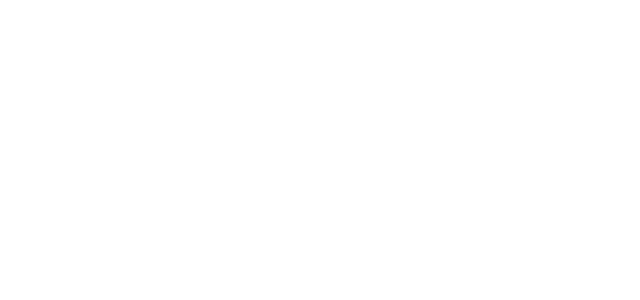
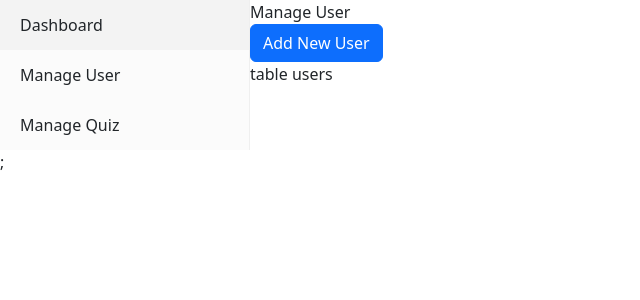
Before and after one commit to lehoangan227/React-Project, a React (Create React App) app: page /admin/manage-users in a window 1280 px wide. Before the commit this address had no page. Shown: the top 300 px of the page, without its empty margins (0-640 px from the left). Built offline with nearby package versions, Linux system fonts and the light colour scheme.

Commit message:
update 18

```diff
--- a/package.json
+++ b/package.json
@@ -10,6 +10,7 @@
     "react": "18.2.0",
     "react-bootstrap": "2.10.10",
     "react-dom": "18.2.0",
+    "react-pro-sidebar": "1.1.0",
     "react-redux": "8.0.1",
     "react-router-dom": "7.9.6",
     "react-scripts": "5.0.1",
--- a/src/App.scss
+++ b/src/App.scss
@@ -41,6 +41,7 @@
         color: white;
         background: #303030;
         height: 40px;
+        border: none;
 
         &:hover {
           background: black;
--- a/src/components/Admin/Admin.js
+++ b/src/components/Admin/Admin.js
@@ -1,9 +1,20 @@
+import Sidebar from "./SideBar";
+import "./Admin.scss";
+import { Outlet } from "react-router-dom";
 const Admin = () => {
-    return(
-        <div>
-            admin component
+  return (
+    <div className="admin-container">
+      <div className="admin-sidebar">
+        <Sidebar />
+      </div>
+      <div className="admin-content">
+        <div className="admin-header"></div>
+        <div className="admin-main">
+          <Outlet />
         </div>
-    )
-}
+      </div>
+    </div>
+  );
+};
 
 export default Admin;
--- /dev/null
+++ b/src/components/Admin/Admin.scss
@@ -0,0 +1,5 @@
+.admin-container {
+  display: flex;
+  .admin-sidebar {
+  }
+}
--- /dev/null
+++ b/src/components/Admin/Content/AddNewUser.js
@@ -0,0 +1,62 @@
+import { useState } from "react";
+import Button from "react-bootstrap/Button";
+import Modal from "react-bootstrap/Modal";
+
+const AddNewUser = () => {
+  const [show, setShow] = useState(false);
+
+  const handleClose = () => setShow(false);
+  const handleShow = () => setShow(true);
+
+  return (
+    <>
+      <Button variant="primary" onClick={handleShow}>
+        Add New User
+      </Button>
+
+      <Modal show={show} onHide={handleClose} size="xl" backdrop="static">
+        <Modal.Header closeButton>
+          <Modal.Title>Add New User</Modal.Title>
+        </Modal.Header>
+        <Modal.Body>
+          <form className="row g-3">
+            <div className="col-md-6">
+              <label className="form-label">Email</label>
+              <input type="email" className="form-control" />
+            </div>
+            <div className="col-md-6">
+              <label className="form-label">Password</label>
+              <input type="password" className="form-control" />
+            </div>
+            <div className="col-md-6">
+              <label className="form-label">Username</label>
+              <input type="text" className="form-control" />
+            </div>
+            <div className="col-md-4">
+              <label className="form-label">Role</label>
+              <select className="form-select">
+                <option selected value="USER">
+                  USER
+                </option>
+                <option value="ADMIN">ADMIN</option>
+              </select>
+            </div>
+            <div className="col-md-12">
+              <lable className="form-label">Upload File Image</lable>
+              <input type="file" hidden />
+            </div>
+          </form>
+        </Modal.Body>
+        <Modal.Footer>
+          <Button variant="secondary" onClick={handleClose}>
+            Close
+          </Button>
+          <Button variant="primary" onClick={handleClose}>
+            Save Changes
+          </Button>
+        </Modal.Footer>
+      </Modal>
+    </>
+  );
+};
+export default AddNewUser;
--- /dev/null
+++ b/src/components/Admin/Content/DashBoard.js
@@ -0,0 +1,5 @@
+const DashBoard = (props) => {
+  return <div>dashboard</div>;
+};
+
+export default DashBoard;
--- /dev/null
+++ b/src/components/Admin/Content/ManageUser.js
@@ -0,0 +1,17 @@
+import AddNewUser from "./AddNewUser";
+
+const ManageUser = () => {
+  return (
+    <div className="manage-user-container">
+      <div className="title">Manage User</div>
+      <div className="user-content">
+        <div>
+          <AddNewUser />
+        </div>
+        <div>table users</div>
+      </div>
+    </div>
+  );
+};
+
+export default ManageUser;
--- /dev/null
+++ b/src/components/Admin/SideBar.js
@@ -0,0 +1,22 @@
+// import "react-pro-sidebar/dist/css/style.css";
+import { Sidebar, Menu, MenuItem, SubMenu } from "react-pro-sidebar";
+import { Link } from "react-router-dom";
+const SideBar = () => {
+  return (
+    <>
+      <Sidebar>
+        <Menu>
+          <MenuItem component={<Link to="/admin" />}>Dashboard</MenuItem>
+          <MenuItem component={<Link to="/admin/manage-users" />}>
+            Manage User
+          </MenuItem>
+          <MenuItem component={<Link to="/admin/manage-quiz" />}>
+            Manage Quiz
+          </MenuItem>
+        </Menu>
+      </Sidebar>
+      ;
+    </>
+  );
+};
+export default SideBar;
--- a/src/components/Home/HomePage.js
+++ b/src/components/Home/HomePage.js
@@ -9,7 +9,7 @@
         <div className="title-1">There's better way to ask</div>
         <div className="title-2">
           You don't want to make a boring form. And your audience won't answer
-          one. Create a typeform instead-and make everyone happy.
+          one. Create a typeform instead - and make everyone happy.
         </div>
         <div className="title-3">
           <button>Get's started. It's free</button>
--- a/src/index.js
+++ b/src/index.js
@@ -9,6 +9,8 @@
 import User from "./components/User/User";
 import Admin from "./components/Admin/Admin";
 import HomePage from "./components/Home/HomePage";
+import ManageUser from "./components/Admin/Content/ManageUser";
+import DashBoard from "./components/Admin/Content/DashBoard";
 const root = ReactDOM.createRoot(document.getElementById("root"));
 root.render(
   <Provider store={store}>
@@ -18,7 +20,10 @@
         <Route path="/" element={<App />}>
           <Route index element={<HomePage />} />
           <Route path="user" element={<User />} />
-          <Route path="admin" element={<Admin />} />
+        </Route>
+        <Route path="/admin" element={<Admin />}>
+          <Route path="manage-users" element={<ManageUser />} />
+          <Route index element={<DashBoard />} />
         </Route>
       </Routes>
     </BrowserRouter>
```
Also changed, not shown: 1 other file (tests, documents, lock files or other folders).
